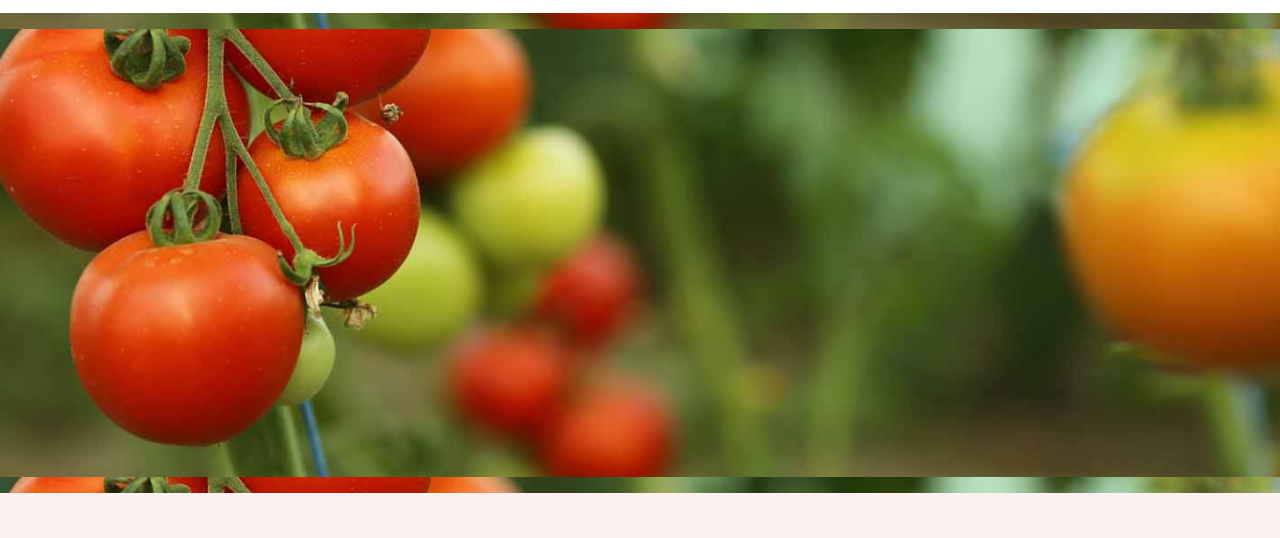
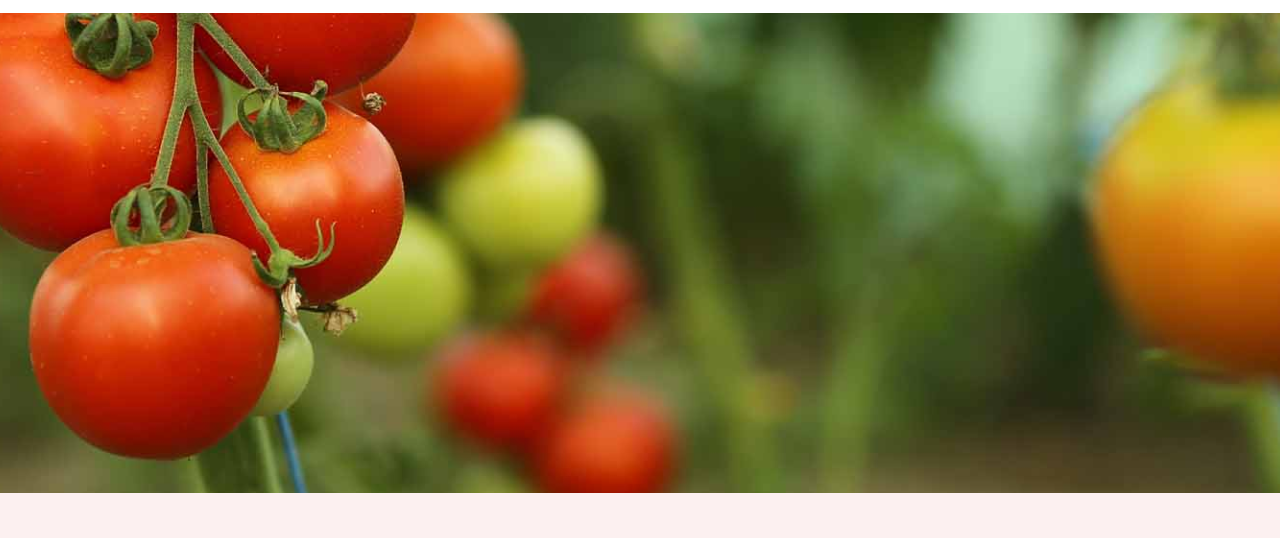
Before and after one commit to Tarold/Agriculture-Site, a plain HTML site: page tomatoAll.html in a window 1280 px wide. Shown: the part 123-661 px from the top of the page. Drawn offline with nearby package versions, Linux system fonts and the light colour scheme; files whose address does not match are found by name.

Commit message:
Add files via upload

```diff
--- a/css/style.css
+++ b/css/style.css
@@ -473,8 +473,7 @@ p {
 }
 
 .headerImg {
-    background-image: url(/images/tomatoAll/bgTomatoAll.png);
-    background-size: 140%;
+    background-image: url('../images/tomatoAll/bgTomatoAll.png');
     height: 480px;
     background-position: center;
 }
```
